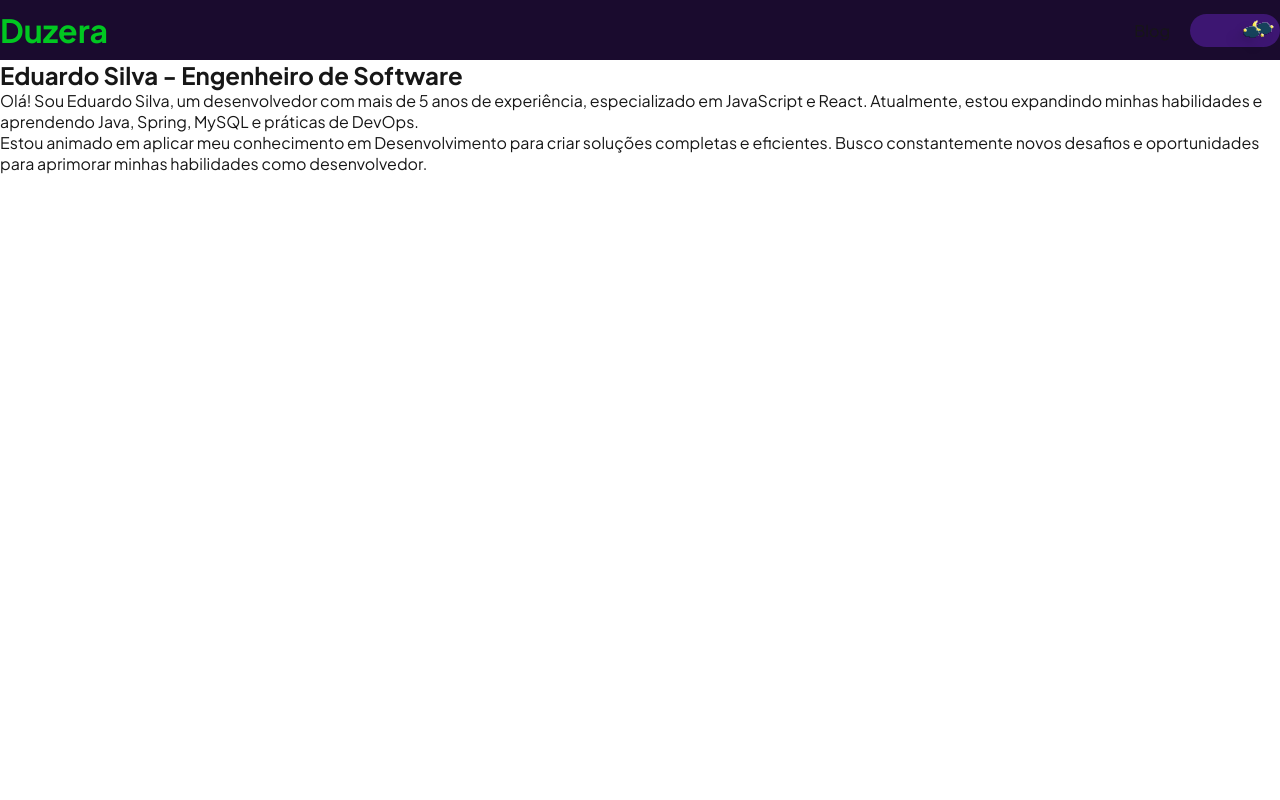
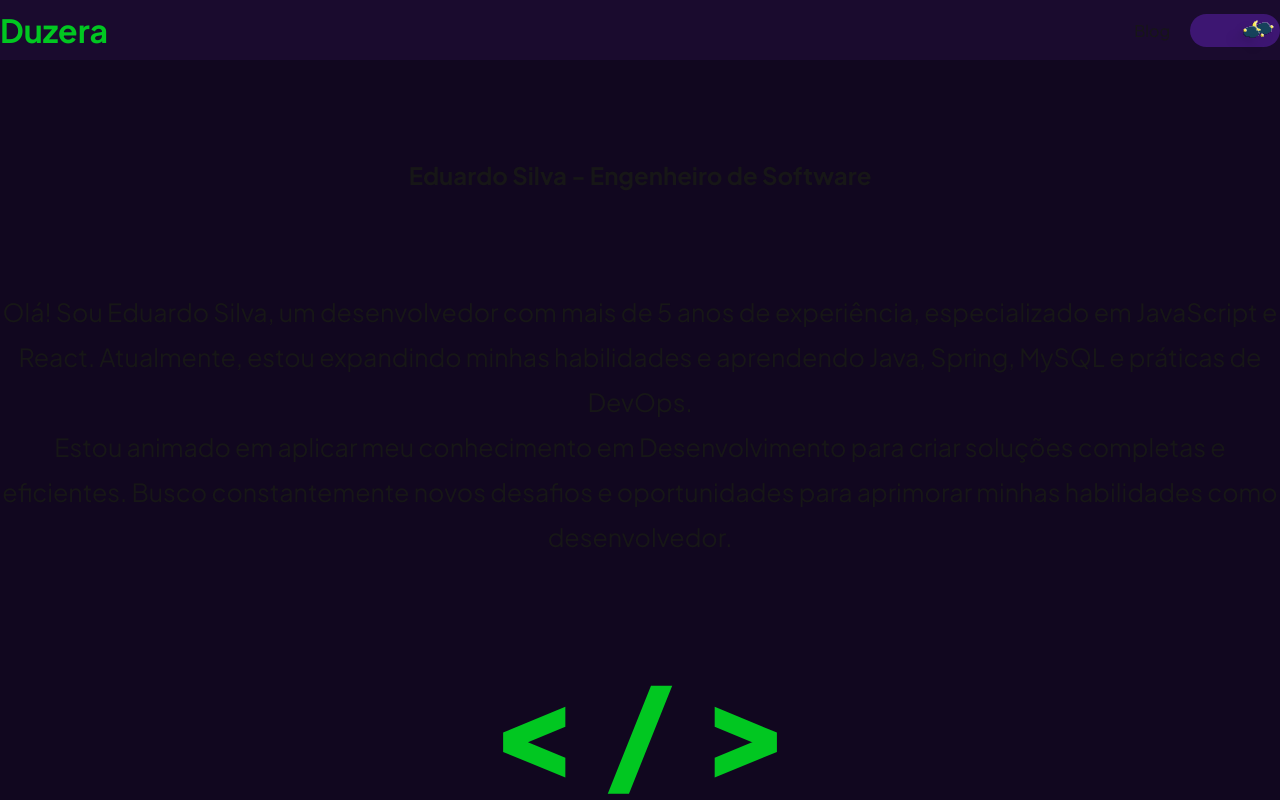
Before and after one commit to eduardonk9999/blog-duzera, a Next.js app: page / in a window 1280 px wide. Built offline with nearby package versions, Linux system fonts and the light colour scheme; no server answers.

Commit message:
feat: home

```diff
--- a/src/components/ButtonWhiteBlack/ButtonWhiteBlack.tsx
+++ b/src/components/ButtonWhiteBlack/ButtonWhiteBlack.tsx
@@ -10,14 +10,13 @@ import { ButtonWhiteBlack } from "./ButtonWhiteBlack.styles";
 
 interface ButtonWhiteBlackProps {
   primary?: boolean;
-  children: React.ReactNode;
+  children?: React.ReactNode;
   onClick?: () => void;
 }
 
 const ButtonWhiteBlackComponent: React.FC<ButtonWhiteBlackProps> = ({
-  primary,
-  children,
   onClick,
+  children = null,
 }) => {
 
     const [isBlackIcon, setIsBlackIcon] = useState(true);
@@ -33,6 +32,7 @@ const ButtonWhiteBlackComponent: React.FC<ButtonWhiteBlackProps> = ({
 
     <ButtonWhiteBlack onClick={handkeClick} isBlackIcon={isBlackIcon}>
         {isBlackIcon ? <Image src={BlackIcon} alt="Black Icon" /> : <Image src={WhiteIcon} alt="White Icon" />}
+        {children}
     </ButtonWhiteBlack>
 
   );
--- /dev/null
+++ b/src/components/Footer/Footer.styles.ts
@@ -0,0 +1,11 @@
+import styled from "styled-components";
+
+export const FooterStyled = styled.footer`
+    img {
+        text-align: center;
+        width: 100%;
+        max-width: 700px;
+        margin: 0 auto;
+    }
+
+`;
--- a/src/components/Footer/Footer.tsx
+++ b/src/components/Footer/Footer.tsx
@@ -1,13 +1,18 @@
+
+
+import Image from 'next/image';
+import logoDuzera from './LogoEdu.svg';
+import { FooterStyled } from './Footer.styles';
 
 
 const Footer: React.FC = () => {
 
     return(
-        <HeaderContainer>
+        <FooterStyled>
             <div className="container">
-
+                <Image src={logoDuzera} alt="Logo Duzera" />
             </div>
-        </HeaderContainer>
+        </FooterStyled>
     )
 }
 
--- /dev/null
+++ b/src/components/MainHome/Main.style.ts
@@ -0,0 +1,28 @@
+import styled from "styled-components";
+
+
+export const Main = styled.main`
+    .profileNameImage {
+        display: flex;
+        justify-content: center;
+        align-items: center;
+        gap: 10px;
+        margin: 100px auto;
+
+        img {
+            margin-right: 10px;
+            box-shadow: 0 0 15px rgba(0, 123, 255, 0.6), /* Glow Effect */
+              0 0 30px rgba(0, 123, 255, 0.4),
+              0 0 45px rgba(0, 123, 255, 0.2);
+            transition: box-shadow 0.3s ease-in-out;
+        }
+    }
+
+    p {
+        text-align: center;
+        font-size: 25px;
+        margin-bottom: 90px;
+        line-height: 45px;
+    }
+
+`;
--- /dev/null
+++ b/src/components/MainHome/MainHome.tsx
@@ -0,0 +1,43 @@
+import { useEffect, useState } from "react";
+import { Main } from "./Main.style";
+
+
+
+const MainHome: React.FC = () => {
+    const [profileImage, setProfileImage] = useState<string>();
+
+
+    useEffect(() => {
+        const fetchProfileImage = async () => {
+            try {
+                const response = await fetch('https://api.github.com/users/eduardonk9999');
+                const data = await response.json();
+                setProfileImage(data.avatar_url);
+
+            } catch (error) {
+                console.error(error);
+            }
+        }
+
+        fetchProfileImage();
+    }, []);
+
+    return(
+        <Main>
+
+            <article className="container profileNameImage">
+                {profileImage && <img src={profileImage} alt="Foto de Perfil do GitHub" style={{ borderRadius: "50%", width: "150px" }} />}
+                <h2>Eduardo Silva - Engenheiro de Software</h2>
+            </article>
+
+            <article className="container">
+                <p>Olá! Sou Eduardo Silva, um desenvolvedor com mais de 5 anos de experiência, especializado em JavaScript e React.
+                Atualmente, estou expandindo minhas habilidades e aprendendo Java, Spring, MySQL e práticas de DevOps. <br />
+                Estou animado em aplicar meu conhecimento em Desenvolvimento para criar soluções completas e eficientes.
+                Busco constantemente novos desafios e oportunidades para aprimorar minhas habilidades como desenvolvedor.</p>
+            </article>
+      </Main>
+    )
+}
+
+export default MainHome;
--- a/src/pages/index.tsx
+++ b/src/pages/index.tsx
@@ -1,29 +1,19 @@
 
+import Footer from "@/components/Footer/Footer";
 import Header from "@/components/Header";
-import Link from "next/link";
+import MainHome from "@/components/MainHome/MainHome";
 
-import { FC } from "react";
+import { FC} from "react";
 
 const Home: FC = () => {
   return (
     <>
 
       <Header />
-      <main>
 
-        <article className="duzera">
-          <h2>Eduardo Silva - Engenheiro de Software</h2>
-        </article>
+      <MainHome />
 
-        <p>Olá! Sou Eduardo Silva, um desenvolvedor com mais de 5 anos de experiência, especializado em JavaScript e React.
-          Atualmente, estou expandindo minhas habilidades e aprendendo Java, Spring, MySQL e práticas de DevOps. <br />
-          Estou animado em aplicar meu conhecimento em Desenvolvimento para criar soluções completas e eficientes.
-           Busco constantemente novos desafios e oportunidades para aprimorar minhas habilidades como desenvolvedor.</p>
-      </main>
-
-      <footer>
-
-      </footer>
+      <Footer />
 
     </>
   );
--- a/src/styles/HeaderStyles.ts
+++ b/src/styles/HeaderStyles.ts
@@ -4,26 +4,6 @@ export const HeaderContainer = styled.header`
     background-color: #1A0B2E;
     padding: 10px 0;
 
-    .container{
-        max-width: 1440px;
-        margin: 0 auto;
-        display: flex;
-        justify-content: space-between;
-
-        nav{
-            display: flex;
-            align-items: center;
-            justify-content: space-between;
-
-            a {
-                margin-right: 20px;
-            }
-        }
-
-        h1 {
-            color: #01C721;
-        }
-    }
 
 
 `;
--- a/src/styles/globals.css
+++ b/src/styles/globals.css
@@ -20,7 +20,7 @@ body {
 
 body {
   color: var(--foreground);
-  background: var(--background);
+  background: #11071F;
   font-family: "Plus Jakarta Sans", sans-serif;
 
 }
@@ -36,6 +36,28 @@ a {
   text-decoration: none;
 }
 
+.container{
+  max-width: 1440px;
+  margin: 0 auto;
+  display: flex;
+  justify-content: space-between;
+
+  nav{
+      display: flex;
+      align-items: center;
+      justify-content: space-between;
+
+      a {
+          margin-right: 20px;
+      }
+  }
+
+  h1 {
+      color: #01C721;
+  }
+}
+
+
 @media (prefers-color-scheme: dark) {
   html {
     color-scheme: dark;
```
